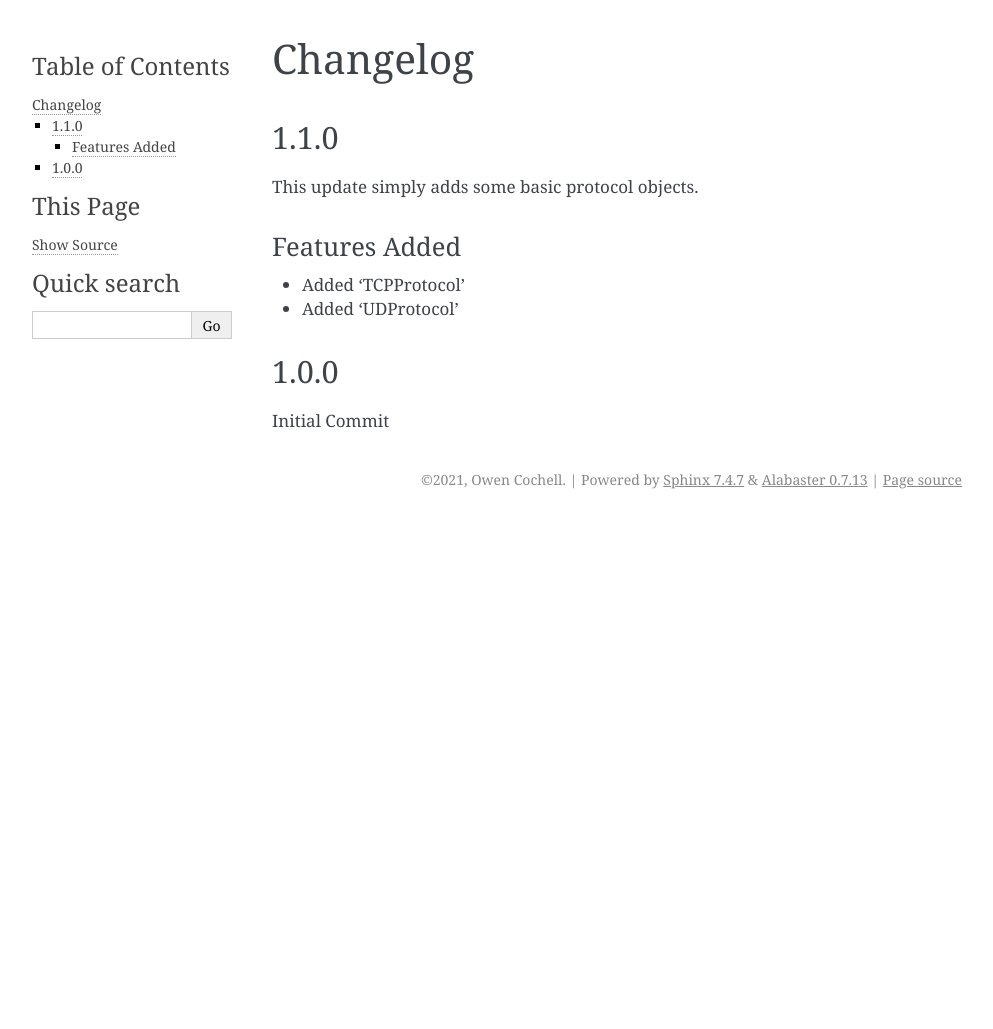
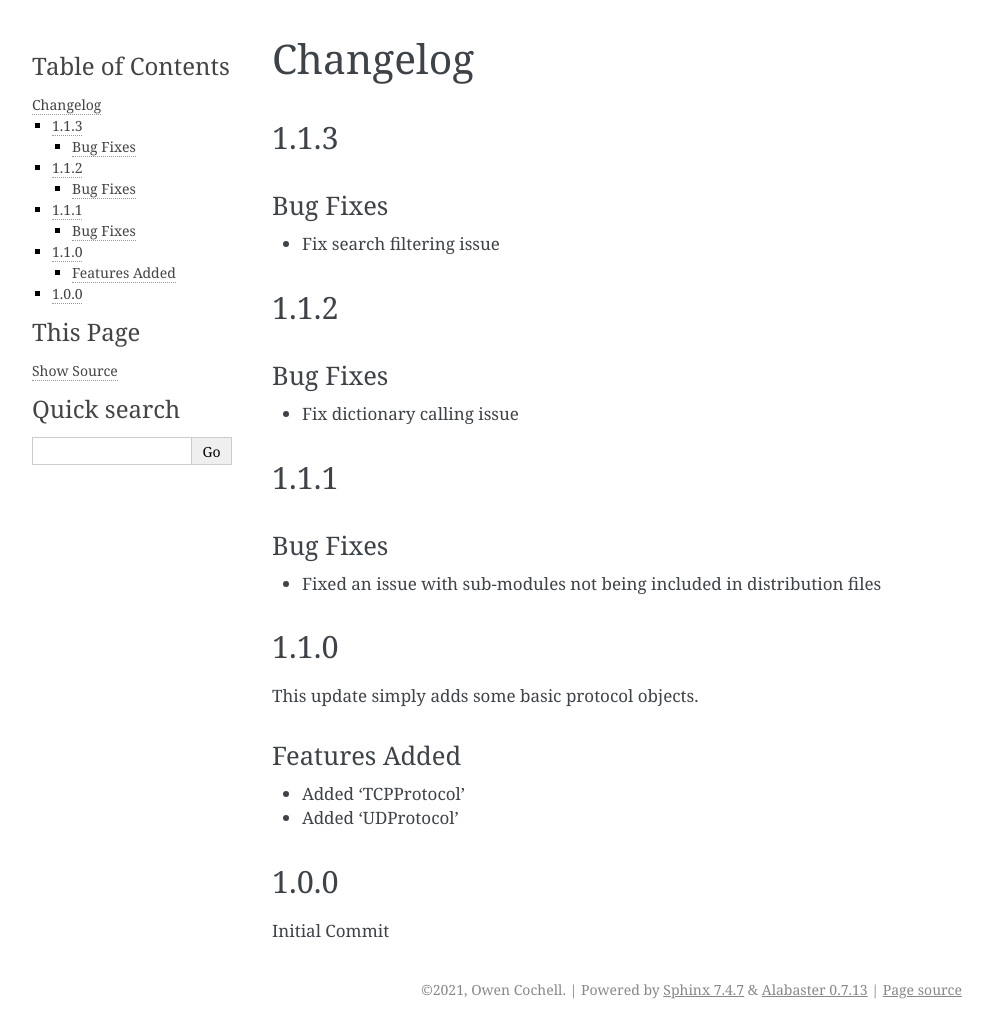
Before and after one commit to OwenCochell/cursepy, a Sphinx documentation site: the page built from docs/source/changelog.rst, in a window 1280 px wide. Shown: the whole page, without its empty margins (148-1141 px from the left). Built offline with Sphinx 7.4.7, drawn with Linux system fonts in a browser that asks for light colours; before the commit the page ends 900 px from its top, so only the background shows below that.

Commit message:
https://github.com/Owen-Cochell/cursepy/issues/3 Fixed searching issue

```diff
--- a/cursepy/__init__.py
+++ b/cursepy/__init__.py
@@ -9,5 +9,5 @@
 
 # Define some metadata here:
 
-__version__ = '1.1.2'
+__version__ = '1.1.3'
 __author__ = 'Owen Cochell'
--- a/docs/source/advn/hand.rst
+++ b/docs/source/advn/hand.rst
@@ -503,7 +503,7 @@
 Now, the object has the time attached to it.
 You may be thinking, why not attach the time during the format
 operation?
-You defiantly can! There is nothing stopping you.
+You definitely can! There is nothing stopping you.
 But adding that instruction to every handler you plan to write
 is redundant, and leads to unnecessary code.
 If you make a master class for you handlers,
--- a/docs/source/advn/intro.rst
+++ b/docs/source/advn/intro.rst
@@ -105,7 +105,7 @@
 
 This philosophy means that for people
 who want to use cursepy for interacting with CF and nothing more
-(which is 99% of people).
+(which is 99% of people),
 Cursepy will be simple and easy to use.
 Handlers will be auto-loaded and high-level methods
 will do and act as they are supposed to.
--- a/docs/source/basic/collection.rst
+++ b/docs/source/basic/collection.rst
@@ -300,7 +300,7 @@
 The 'SearchParam' objects contains the following values
 for fine-tuning the search operation:
 
-* filter - Value to search for
+* searchFilter - Value to search for
 * index - Page index to search under
 * pageSize - Number of items to display per page
 * gameVersion - Game version to search under
@@ -311,7 +311,7 @@
 
 Most of these values are self-explanatory.
 
-'filter' is the actual search term to search for.
+'searchFilter' is the actual search term to search for.
 
 'gameVersion' is the game version to search under.
 This varies from game to game, and should be a string.
@@ -380,7 +380,7 @@
 
     # Set the filter to 'test':
 
-    search.filter = 'test'
+    search.searchFilter = 'test'
 
     # Iterate over ALL addons:
 
--- a/docs/source/changelog.rst
+++ b/docs/source/changelog.rst
@@ -1,6 +1,30 @@
 =========
 Changelog
 =========
+
+1.1.3
+=====
+
+Bug Fixes
+---------
+
+* Fix search filtering issue
+
+1.1.2
+=====
+
+Bug Fixes
+---------
+
+* Fix dictionary calling issue
+
+1.1.1
+=====
+
+Bug Fixes
+---------
+
+* Fixed an issue with sub-modules not being included in distribution files
 
 1.1.0
 =====
```
Also changed, not shown: README.md (+1 -1 lines), test.py (added, +8 -0 lines), 1 other file.
